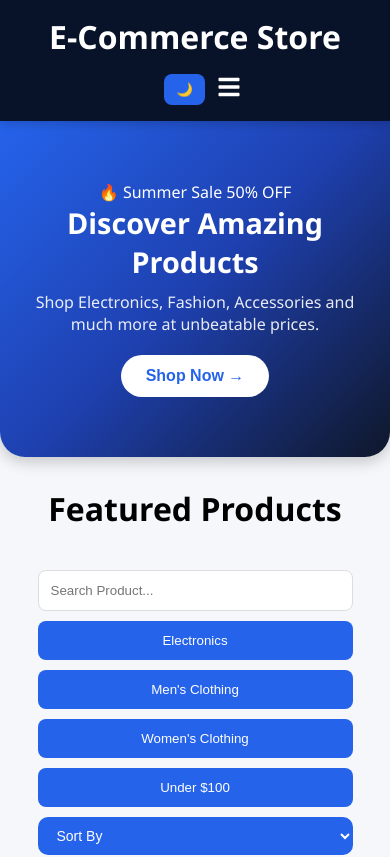
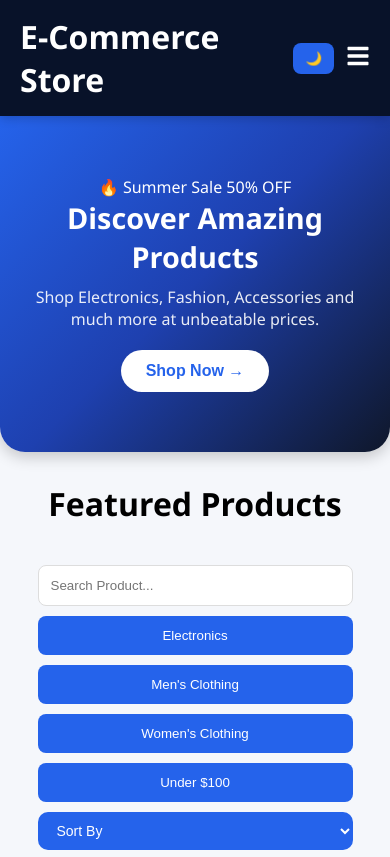
Before and after one commit to sindhukumarray/ecommerce-storefront, a React (Create React App) app: page / in a window 390 px wide. Shown: the top 857 px of the page. Built offline with nearby package versions, Linux system fonts and the light colour scheme; no server answers.

Commit message:
Improve mobile navbar layout and align hamburger menu properly

```diff
--- a/src/styles/globals.css
+++ b/src/styles/globals.css
@@ -836,11 +836,29 @@ h2 {
 
 @media (max-width: 768px) {
 
+ @media (max-width: 768px) {
+
   .navbar {
-    flex-direction: column;
-    gap: 15px;
-    padding: 15px;
+    display: flex;
+    flex-direction: row; /* Important */
+    justify-content: space-between;
+    align-items: center;
+    padding: 15px 20px;
   }
+
+  .logo {
+    font-size: 1.4rem;
+  }
+
+  .mobile-actions {
+    display: flex;
+    align-items: center;
+    gap: 12px;
+
+    margin-left: auto; /* Right side push */
+  }
+
+}
 
   .nav-links {
     flex-wrap: wrap;
```
